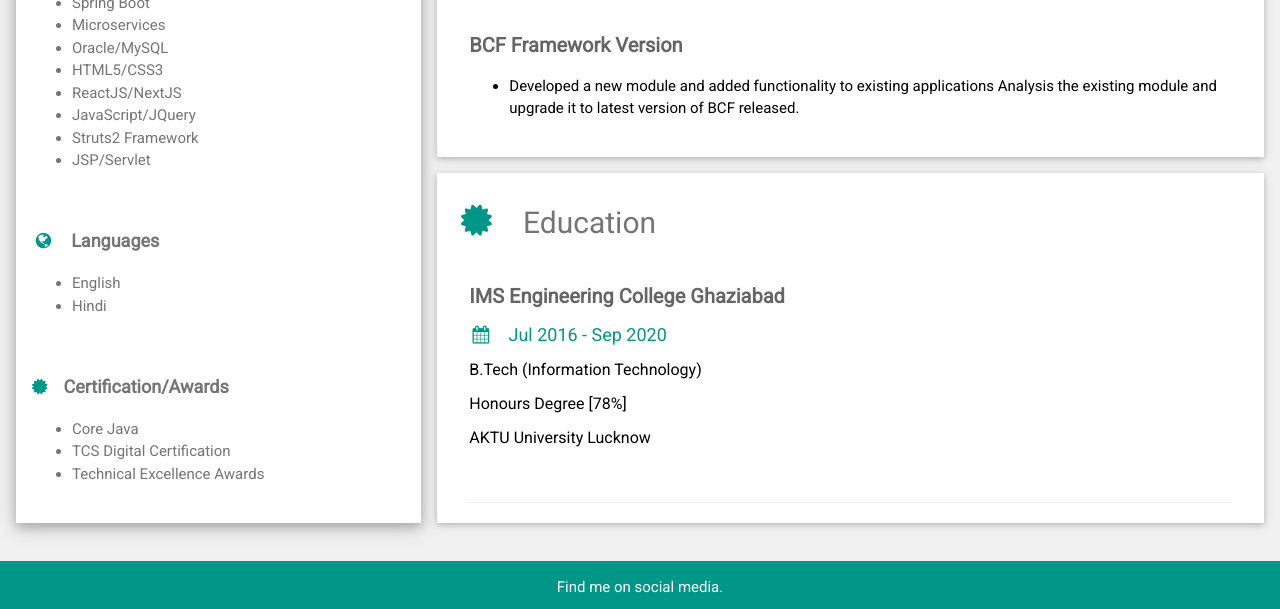
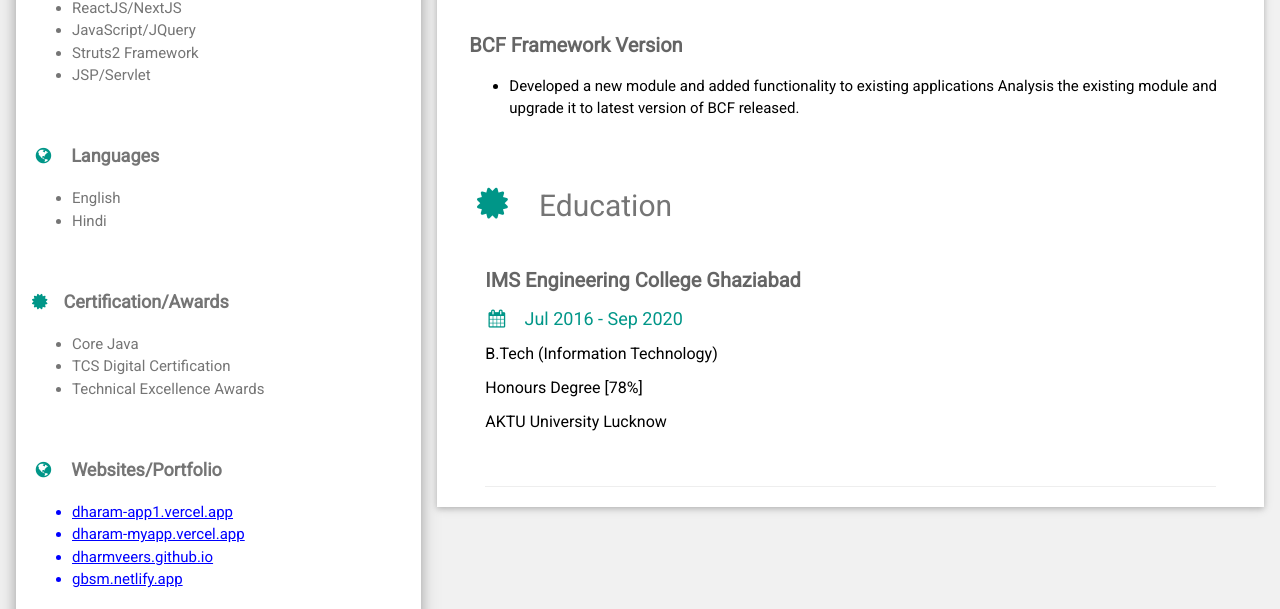
Before and after one commit to dharmveers/Resume, a plain HTML site: page index.html in a window 1280 px wide. Shown: the part 1031-1640 px from the top of the page. Drawn offline with nearby package versions, Linux system fonts and the light colour scheme.

Commit message:
Add files via upload

```diff
--- a/index.html
+++ b/index.html
@@ -25,7 +25,7 @@
 
         <div class="w3-white w3-text-grey w3-card-4">
           <div class="w3-display-container">
-            <img src="assets/images/Dharm.jpg" style="width:100%;height: 505px;" alt="Avatar">
+            <img src="assets/images/Dharm.jpg" style="width:100%;max-height: 420px;" alt="Avatar">
             <div class="w3-display-bottomleft w3-container w3-text-white">
               <h2>Dharmveer Singh</h2>
             </div>
@@ -79,6 +79,16 @@
               <li>Core Java</li>
               <li>TCS Digital Certification</li>
               <li>Technical Excellence Awards</li>
+            </ul>
+            <br />
+            <p class="w3-large w3-text-theme">
+              <b><i class="fa fa-globe fa-fw w3-margin-right w3-text-teal"></i>Websites/Portfolio</i></b>
+            </p>
+            <ul style="color: blue;">
+              <li><a href="https://dharam-app1.vercel.app/">dharam-app1.vercel.app</a></li>
+              <li><a href="https://dharam-myapp.vercel.app/">dharam-myapp.vercel.app</a></li>
+              <li><a href="https://dharmveers.github.io/my-demo/">dharmveers.github.io</a></li>
+              <li><a href="https://gbsm.netlify.app/">gbsm.netlify.app</a></li>
             </ul>
             <br />
           </div>
@@ -158,9 +168,7 @@
             </ul>
             <br>
           </div>
-        </div>
-
-        <div class="w3-container w3-card w3-white">
+          <div class="w3-container">
             <h2 class="w3-text-grey w3-padding-16">
               <i class="fa fa-certificate fa-fw w3-margin-right w3-xxlarge w3-text-teal"></i>
               Education
@@ -173,6 +181,7 @@
               <h6>AKTU University Lucknow</h6>
               <br/>
               <hr>
+            </div>
           </div>
         </div>
 
```
Lines whose indentation alone changed are shown as unchanged.
